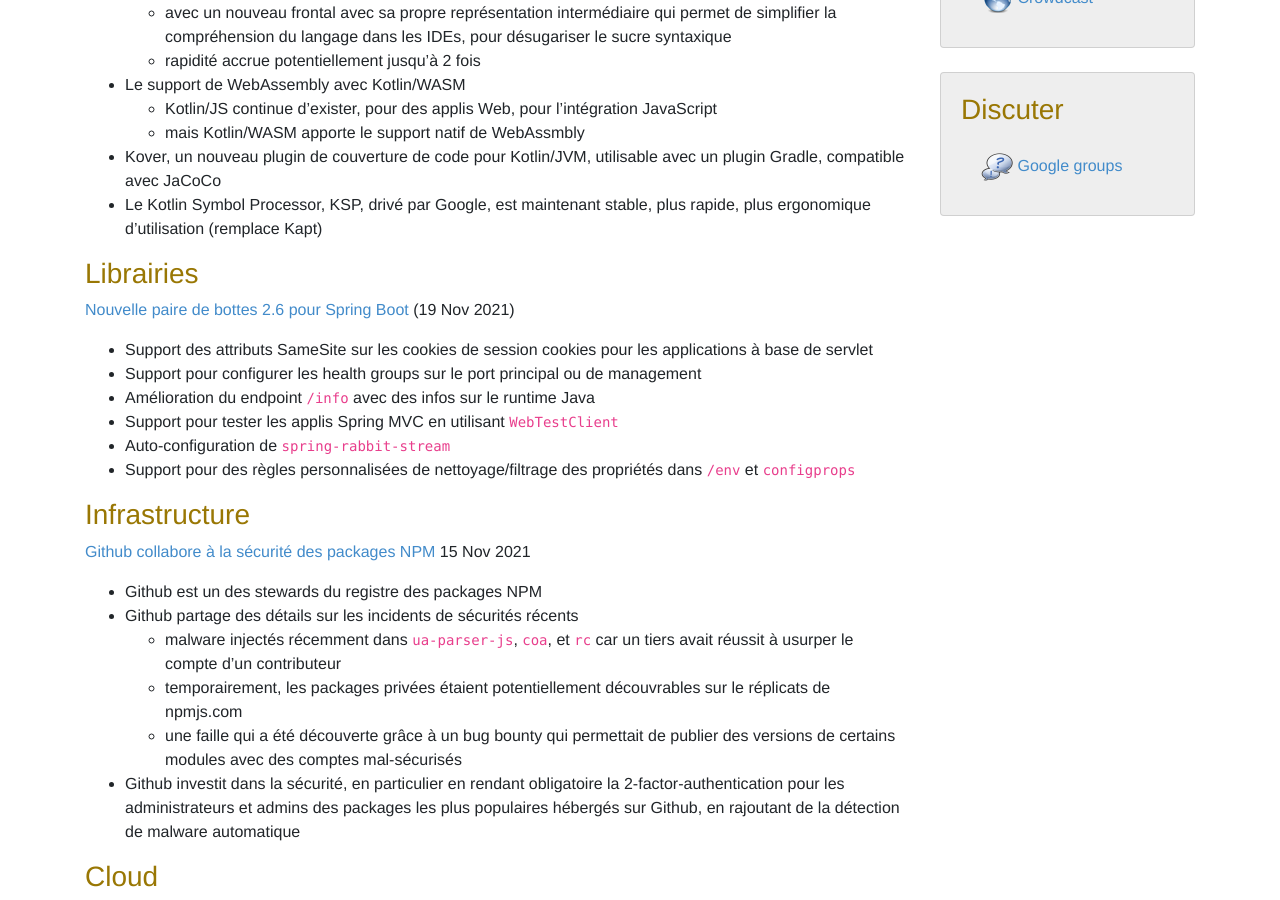
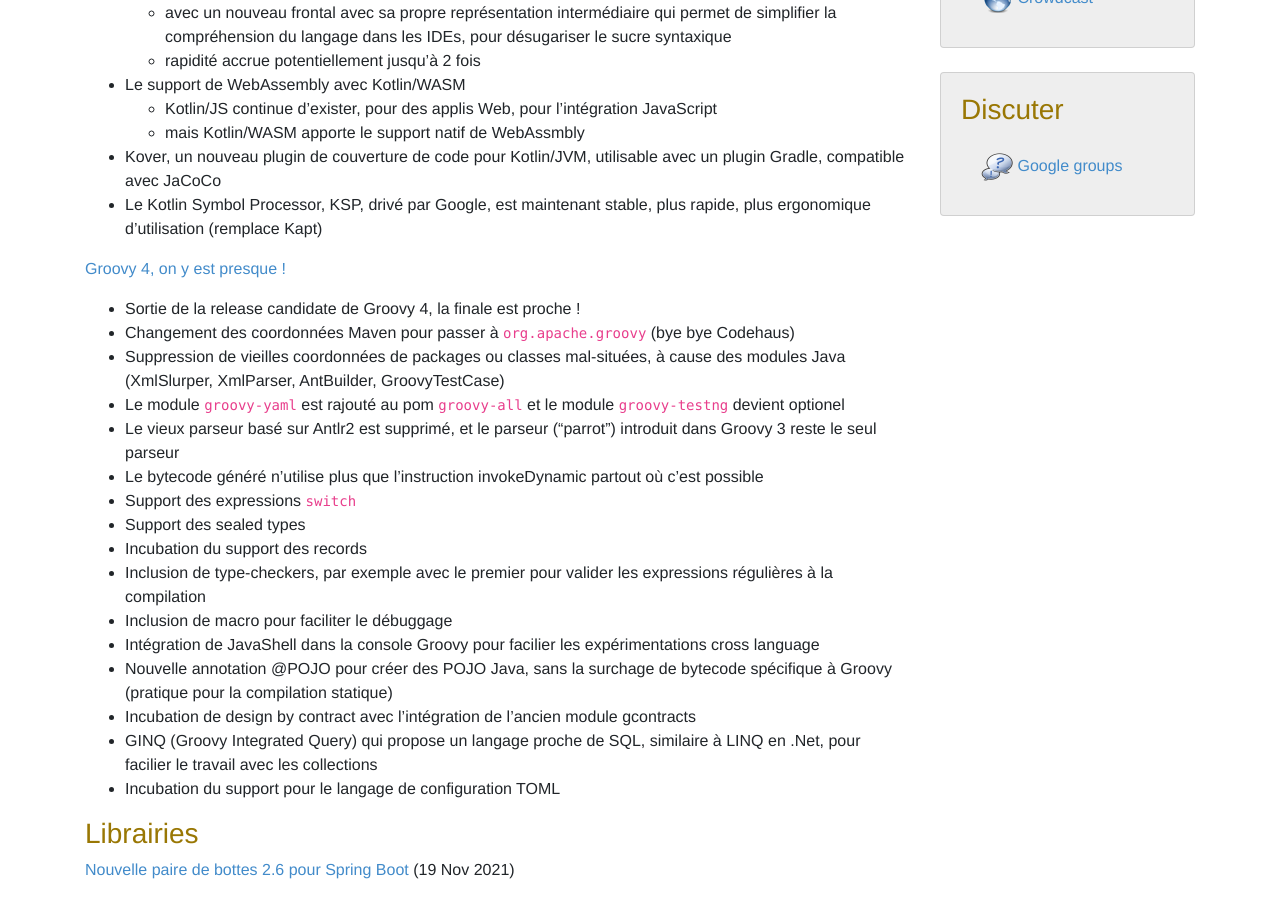
Before and after one commit to lescastcodeurs/lescastcodeurs.com, a Jekyll site: the page built from _posts/2021-12-20-lcc-269-la-la-log4j.md, in a window 1280 px wide and 900 px high, scrolled down 797 px. Built offline with Jekyll 4.4.1, drawn with Linux system fonts in a browser that asks for light colours; comment, search, counter and statistics services are not loaded.

Commit message:
Groovy 4.0

```diff
--- a/_posts/2021-12-20-lcc-269-la-la-log4j.md
+++ b/_posts/2021-12-20-lcc-269-la-la-log4j.md
@@ -40,6 +40,25 @@ Téléchargement de l’épisode [LesCastCodeurs-Episode-269.mp3](https://traffi
     *  mais Kotlin/WASM apporte le support natif de WebAssmbly
 * Kover, un nouveau plugin de couverture de code pour Kotlin/JVM, utilisable avec un plugin Gradle, compatible avec JaCoCo
 * Le Kotlin Symbol Processor, KSP, drivé par Google, est maintenant stable, plus rapide, plus ergonomique d'utilisation (remplace Kapt)
+
+[Groovy 4, on y est presque !](http://groovy-lang.org/releasenotes/groovy-4.0.html)
+
+* Sortie de la release candidate de Groovy 4, la finale est proche !
+* Changement des coordonnées Maven pour passer à `org.apache.groovy` (bye bye Codehaus)
+* Suppression de vieilles coordonnées de packages ou classes mal-situées, à cause des modules Java (XmlSlurper, XmlParser, AntBuilder, GroovyTestCase)
+* Le module `groovy-yaml` est rajouté au pom `groovy-all` et le module `groovy-testng` devient optionel
+* Le vieux parseur basé sur Antlr2 est supprimé, et le parseur ("parrot") introduit dans Groovy 3 reste le seul parseur
+* Le bytecode généré n'utilise plus que l'instruction invokeDynamic partout où c'est possible
+* Support des expressions `switch`
+* Support des sealed types
+* Incubation du support des records
+* Inclusion de type-checkers, par exemple avec le premier pour valider les expressions régulières à la compilation
+* Inclusion de macro pour faciliter le débuggage
+* Intégration de JavaShell dans la console Groovy pour facilier les expérimentations cross language
+* Nouvelle annotation @POJO pour créer des POJO Java, sans la surchage de bytecode spécifique à Groovy (pratique pour la compilation statique)
+* Incubation de design by contract avec l'intégration de l'ancien module gcontracts
+* GINQ (Groovy Integrated Query) qui propose un langage proche de SQL, similaire à LINQ en .Net, pour facilier le travail avec les collections
+* Incubation du support pour le langage de configuration TOML
 
 ### Librairies
 
```
